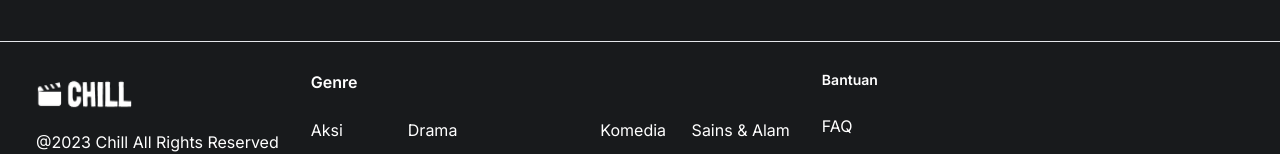
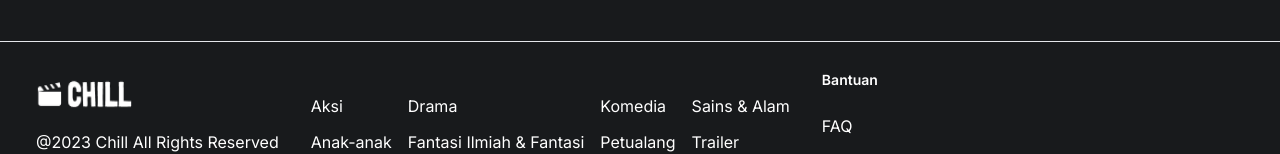
Before and after one commit to nandhastr/front-end-chill-film, a React (Vite) app: page /film in a window 1280 px wide. Shown: the part 2810-2964 px from the top of the page. Built offline with nearby package versions, Linux system fonts and the light colour scheme.

Commit message:
fix link

```diff
--- a/src/components/Footer.jsx
+++ b/src/components/Footer.jsx
@@ -24,7 +24,7 @@ const Footer = () => {
                     </div>
                     <div className="hidden md:flex md:gap-8">
                         <div className="flex flex-col gap-6">
-                            <h1 className="font-semibold">Genre</h1>
+                            <h1 className="font-semibold"></h1>
                             <div className="grid grid-cols-2 md:flex md:flex-row gap-4">
                                 <ul className="flex flex-col gap-3">
                                     <li>Aksi</li>
--- a/src/components/PopUp.jsx
+++ b/src/components/PopUp.jsx
@@ -5,8 +5,8 @@ import { useNavigate } from "react-router-dom";
 
 const PopUp = ({ isOpen, onClose, series }) => {
     const navigate = useNavigate();
-    const isFilmPage = location.pathname === "/pages/Film";
-    const isEpisodePage = location.pathname === "/pages/Beranda" || location.pathname === "/pages/Series";
+    const isFilmPage = location.pathname === "/film";
+    const isEpisodePage = location.pathname === "/beranda" || location.pathname === "/series";
 
     if (!isOpen || !series) return null;
 
```
